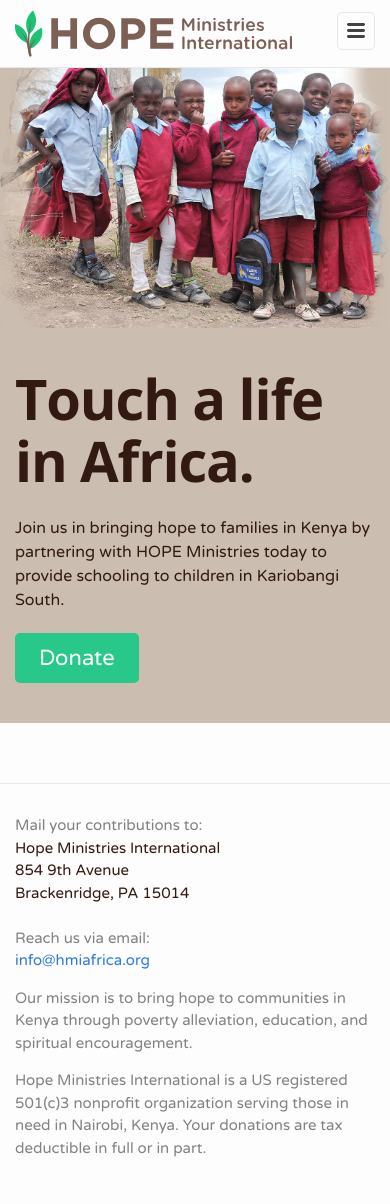
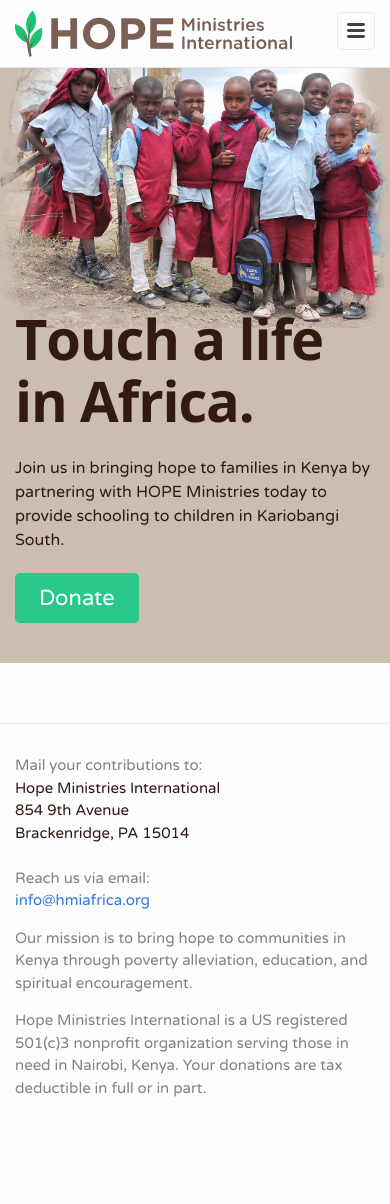
Before and after one commit to hmiafrica/hmiafrica.github.io, a Jekyll site: the page built from index.md, in a window 390 px wide. Built offline with Jekyll 4.4.1, drawn with Linux system fonts in a browser that asks for light colours; after the commit the page ends 1144 px from its top, so only the background shows below that.

Commit message:
better h1 margin on mobile

```diff
--- a/_sass/minima/_hope-site-styles.scss
+++ b/_sass/minima/_hope-site-styles.scss
@@ -76,6 +76,13 @@ h1, h2, h3, h4, h5, h6 {
       margin-top: 300px;
     }
   }
+
+  @media screen and (max-width: 410px) {
+
+    .content-frame {
+      margin-top: 240px;
+    }
+  }
 }
 
 // footer
```
